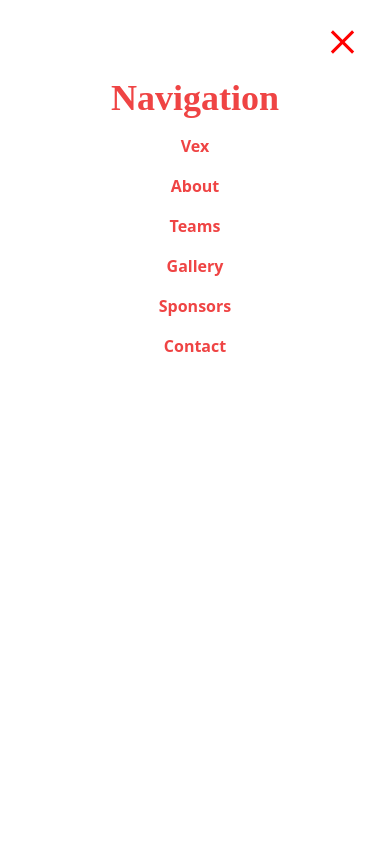
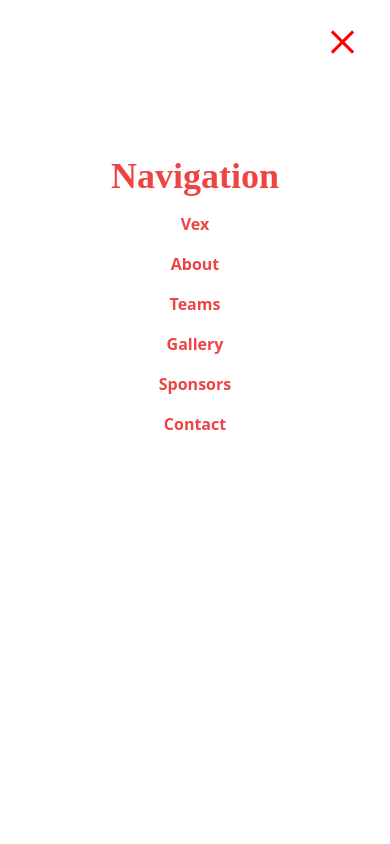
Before and after one commit to korsc/STA-Robotics, a React (Vite) app: page / in a window 390 px wide. Both pictures are taken after a click on the button 342 px from the left and 42 px from the top of the page. Shown: the top 844 px of the page. Built offline with nearby package versions, Linux system fonts and the light colour scheme; a web font is replaced by a local one.

Commit message:
added margin to nav menu

```diff
--- a/src/components/Navbar/Navbar.tsx
+++ b/src/components/Navbar/Navbar.tsx
@@ -105,7 +105,7 @@
       {/* Mobile Navigation Menu */}
 
         <div onClick={() => setIsOpen(!isOpen)} className={`left-0 transition-opacity top-0 bg-white fixed place-items-center h-[100vh] w-screen`} style={{opacity: (isOpen ? "100" : "0"), pointerEvents: (isOpen ? "auto" : "none")}}>
-          <ul className='text-center mt-[20%]'>
+          <ul className='text-center mt-[40%]'>
           <h3 className='font-Khula text-4xl text-red-500 font-bold flex justify-center'>Navigation</h3>
             <li className='block my-4 font-Nunito font-bold text-red-500 hover:text-gray-950'>
               <Link to='vex' onClick={handleLinkClick} smooth={true} duration={500} offset={-100}>
```
